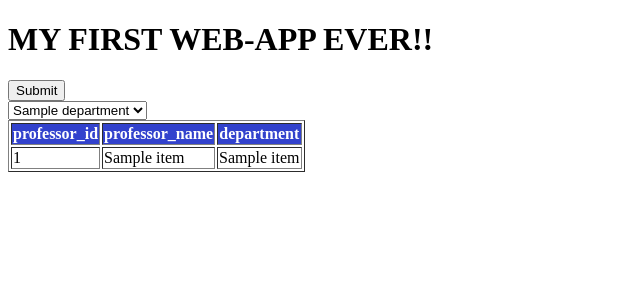
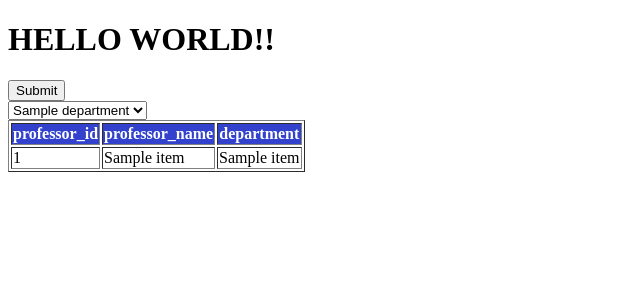
Before and after one commit to ibratslaver/Flask-Web-App, a Flask app: template templates/about.html in a window 1280 px wide. Shown: the top 300 px of the page, without its empty margins (0-640 px from the left). Run offline with Flask 2, Linux system fonts and the light colour scheme; the template is opened without the code that fills it: most values are stand-ins (such as "Sample title", 1, 10 or a date in 2020); parts of the project's set-up code (start-up, migrations or seed data) failed here and were passed over.

Commit message:
Update about.html

```diff
--- a/templates/about.html
+++ b/templates/about.html
@@ -1,6 +1,6 @@
 {% extends "layout.html" %}
 {% block content %}
-	<h1>MY FIRST WEB-APP EVER!!</h1>
+	<h1>HELLO WORLD!!</h1>
 <form id = "department" method="GET" action="/">
 	<input type = 'submit'>
 </form>
```
